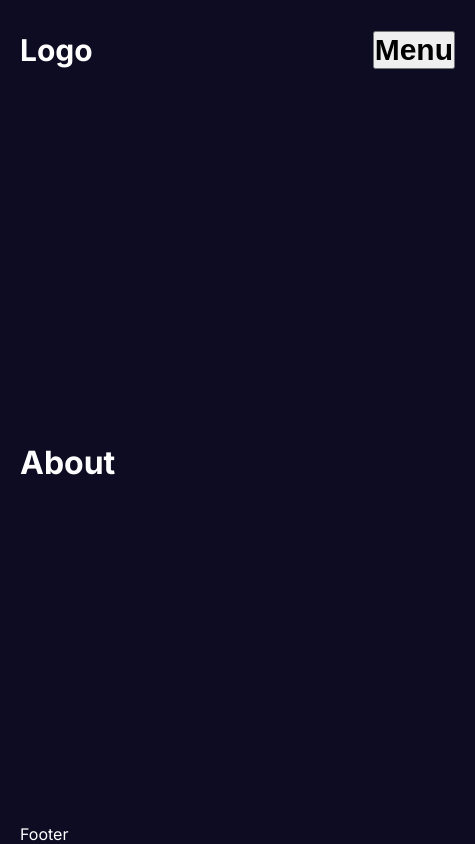
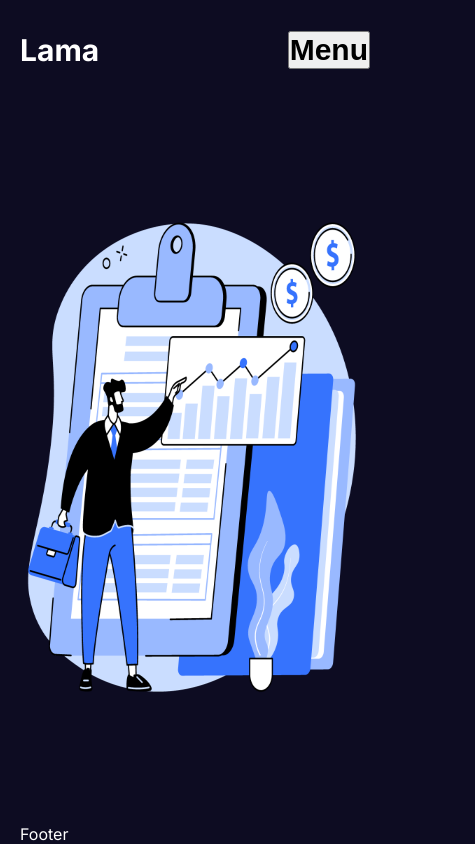
Before and after one commit to HadeerHassan28/fisrt-project-next-14, a Next.js app: page /about in a window 390 px wide. Shown: the whole page, 475 px wide, since content can reach past the window. Built offline with nearby package versions, Linux system fonts and the light colour scheme.

Commit message:
start home page

```diff
--- a/next.config.mjs
+++ b/next.config.mjs
@@ -1,4 +1,13 @@
 /** @type {import('next').NextConfig} */
-const nextConfig = {};
+const nextConfig = {
+  images: {
+    remotePatterns: [
+      {
+        protocol: "https",
+        hostname: "images.pexels.com",
+      },
+    ],
+  },
+};
 
 export default nextConfig;
--- a/src/app/about/page.jsx
+++ b/src/app/about/page.jsx
@@ -1,9 +1,19 @@
+import Image from "next/image";
 import React from "react";
-
+import styles from "./page.module.css";
 const About = () => {
   return (
     <div>
-      <h1>About</h1>
+      <div className={styles.imgContainer}>
+        <Image src="/about.png" alt="About" fill />
+
+        {/* for extranl src  */}
+        {/* <Image
+          src="https://images.pexels.com/photos/255379/pexels-photo-255379.jpeg?auto=compress&cs=tinysrgb&w=1260&h=750&dpr=2"
+          alt="About"
+          fill
+        /> */}
+      </div>
     </div>
   );
 };
--- /dev/null
+++ b/src/app/about/page.module.css
@@ -0,0 +1,5 @@
+.imgContainer {
+  position: relative;
+  width: 100%;
+  height: 500px;
+}
--- a/src/app/globals.css
+++ b/src/app/globals.css
@@ -33,35 +33,35 @@ a {
 /* meduim Screen */
 @media screen and (max-width: 1536px) {
   .container {
-    width: 1336px;
+    /* width: 1336px; */
   }
 }
 
 /* small Screen */
 @media screen and (max-width: 1336px) {
   .container {
-    width: 1280px;
+    /* width: 1280px; */
   }
 }
 @media screen and (max-width: 1280px) {
   .container {
-    width: 1024px;
+    /* width: 1024px; */
     padding-left: 20px;
     padding-right: 20px;
   }
 }
 @media screen and (max-width: 10246px) {
   .container {
-    width: 768px;
+    /* width: 768px; */
   }
 }
 @media screen and (max-width: 768px) {
   .container {
-    width: 640px;
+    /* width: 640px; */
   }
 }
 @media screen and (max-width: 640px) {
   .container {
-    width: 475px;
+    /* width: 475px; */
   }
 }
--- a/src/component/NavBar/NavBar.jsx
+++ b/src/component/NavBar/NavBar.jsx
@@ -5,7 +5,9 @@ import styles from "./NavBar.module.css";
 const NavBar = () => {
   return (
     <div className={styles.container}>
-      <div className={styles.logo}>Logo</div>
+      <Link href="/" className={styles.logo}>
+        Lama
+      </Link>
       <div>
         <Links />
       </div>
```
